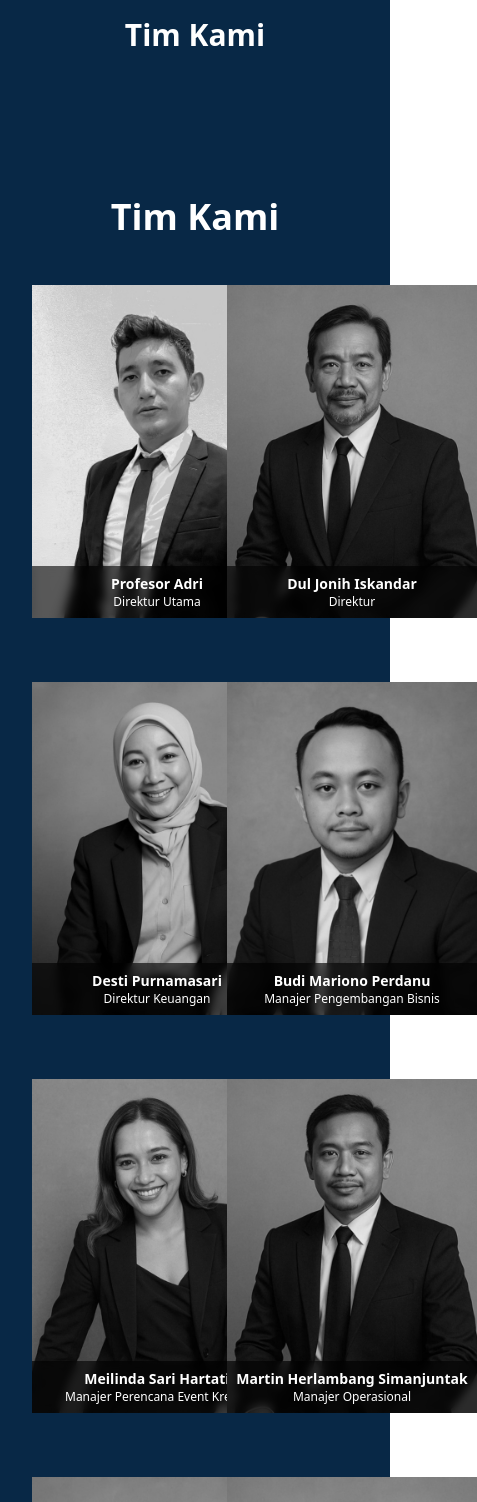
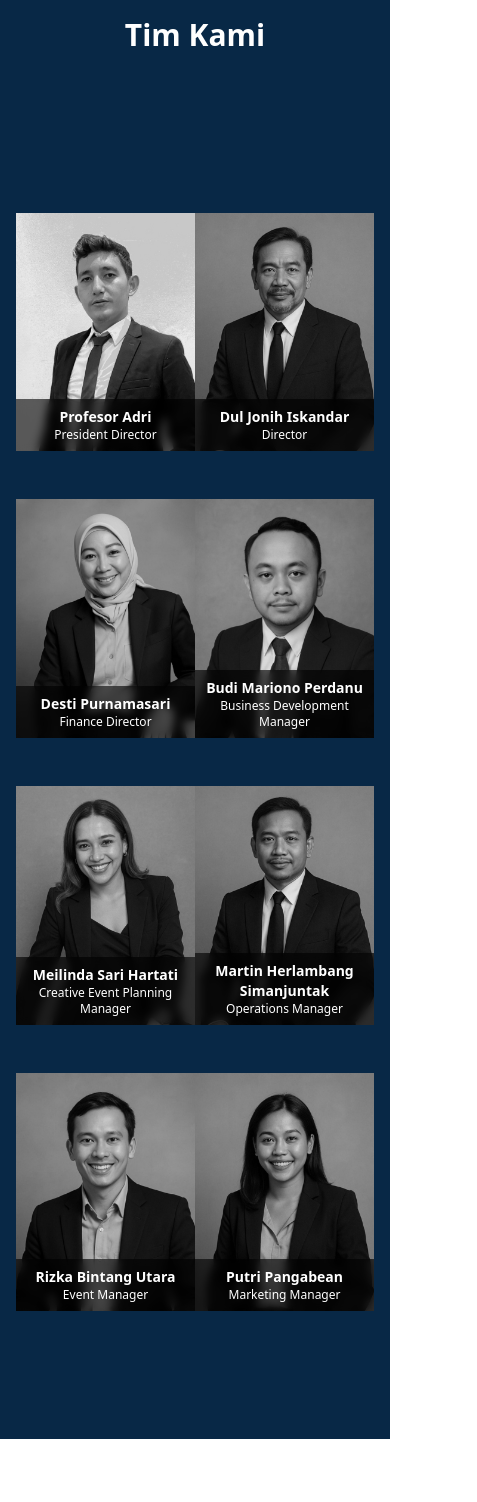
Before and after one commit to ProfAdri90/estetic-dinamis, a Next.js app: page / in a window 390 px wide. Shown: the part 4800-6302 px from the top of the page, 477 px wide, since content can reach past the window. Built offline with nearby package versions, Linux system fonts and the light colour scheme.

Commit message:
Update OurTeams.jsx

```diff
--- a/components/OurTeams.jsx
+++ b/components/OurTeams.jsx
@@ -2,41 +2,34 @@ import TeamCard from "./TeamCard";
 import { motion } from "framer-motion";
 
 const teamMembers = [
-  { name: "Profesor Adri", title: "Direktur Utama", image: "/team/profadri.jpeg" },
-  { name: "Dul Jonih Iskandar", title: "Direktur", image: "/team/duljoni.jpeg" },
-  { name: "Desti Purnamasari", title: "Direktur Keuangan", image: "/team/desti.jpeg" },
-  { name: "Budi Mariono Perdanu", title: "Manajer Pengembangan Bisnis", image: "/team/budi.jpeg" },
-  { name: "Meilinda Sari Hartati", title: "Manajer Perencana Event Kreatif", image: "/team/didit.jpeg" },
-  { name: "Martin Herlambang Simanjuntak", title: "Manajer Operasional", image: "/team/martin.jpeg" },
-  { name: "Rizka Bintang Utara", title: "Manajer Event", image: "/team/azka.jpeg" },
-  { name: "Putri Pangabean", title: "Manajer Pemasaran", image: "/team/putri.jpeg" },
+  { name: "Profesor Adri", title: { id: "Direktur Utama", en: "President Director" }, image: "/team/profadri.jpeg" },
+  { name: "Dul Jonih Iskandar", title: { id: "Direktur", en: "Director" }, image: "/team/duljoni.jpeg" },
+  { name: "Desti Purnamasari", title: { id: "Direktur Keuangan", en: "Finance Director" }, image: "/team/desti.jpeg" },
+  { name: "Budi Mariono Perdanu", title: { id: "Manajer Pengembangan Bisnis", en: "Business Development Manager" }, image: "/team/budi.jpeg" },
+  { name: "Meilinda Sari Hartati", title: { id: "Manajer Perencana Event Kreatif", en: "Creative Event Planning Manager" }, image: "/team/didit.jpeg" },
+  { name: "Martin Herlambang Simanjuntak", title: { id: "Manajer Operasional", en: "Operations Manager" }, image: "/team/martin.jpeg" },
+  { name: "Rizka Bintang Utara", title: { id: "Manajer Event", en: "Event Manager" }, image: "/team/azka.jpeg" },
+  { name: "Putri Pangabean", title: { id: "Manajer Pemasaran", en: "Marketing Manager" }, image: "/team/putri.jpeg" },
 ];
 
-export default function OurTeams() {
+export default function OurTeams({ lang }) {
   return (
-    <section id="tim" className="bg-[#082846] text-white py-16">
-      <motion.h2
-        initial={{ opacity: 0, y: 20 }}
-        whileInView={{ opacity: 1, y: 0 }}
-        transition={{ duration: 0.7 }}
-        className="text-4xl font-bold text-center mb-12"
-      >
-        Tim Kami
-      </motion.h2>
-
-      <div className="max-w-[1280px] mx-auto grid grid-cols-2 md:grid-cols-4 gap-x-16 gap-y-16 justify-center px-4">
+    <section id="tim" className="bg-[#082846] text-white py-20">
+      <div className="max-w-[1280px] mx-auto grid grid-cols-2 md:grid-cols-4 gap-x-0 gap-y-12 justify-center">
         {teamMembers.map((member, index) => (
           <motion.div
             key={index}
             initial={{ opacity: 0, y: 20 }}
             whileInView={{ opacity: 1, y: 0 }}
-            transition={{ duration: 0.5, delay: index * 0.05 }}
+            transition={{ duration: 0.4, delay: index * 0.03 }}
             viewport={{ once: true }}
+            className="flex justify-center"
           >
             <TeamCard
               image={member.image}
               name={member.name}
-              title={member.title}
+              title={lang === "id" ? member.title.id : member.title.en}
+              lang={lang}
             />
           </motion.div>
         ))}
```
